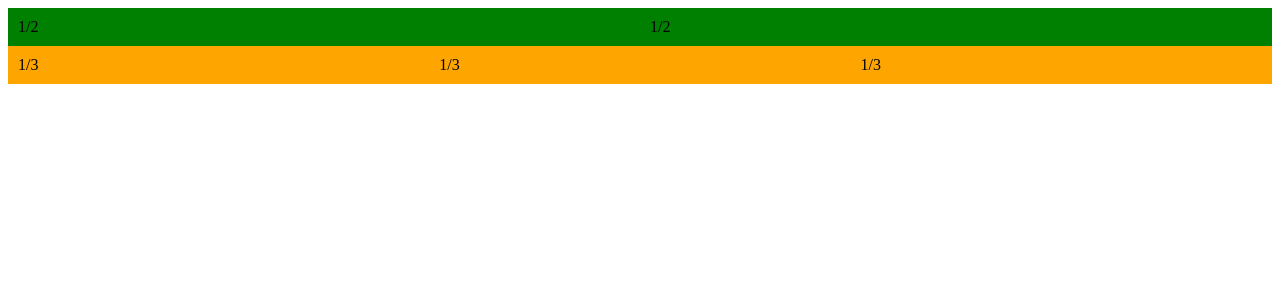
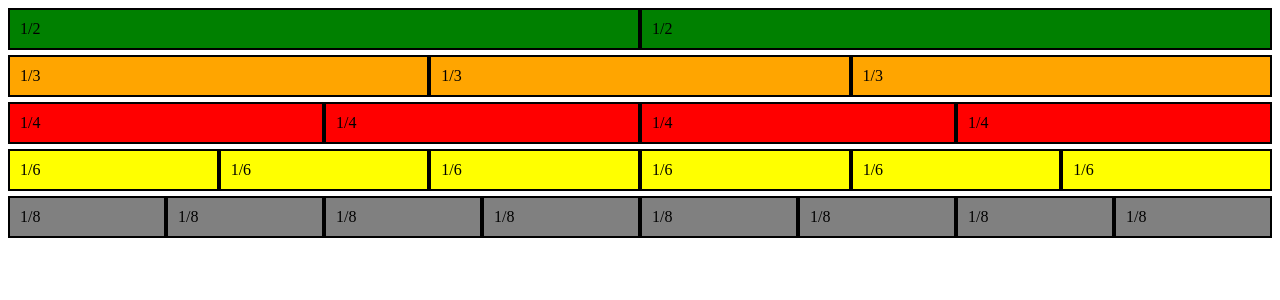
Before and after one commit to hbryant98/Codeup-Web-Exercises, a PHP site: page /gridlayout.html in a window 1280 px wide. Shown: the top 300 px of the page. Run offline with PHP 8.4, Linux system fonts and the light colour scheme.

Commit message:
added margin and borders

```diff
--- a/public/css/gridlayout.css
+++ b/public/css/gridlayout.css
@@ -25,15 +25,32 @@ html {
 .column {
 	float: left;
 	padding: 10px;
+	margin-bottom: 5px;
+	border: solid black 2px;
 	/*background: blue;*/
 }
 
 .column.one-third {
 	width: 33.33%;
 	background: orange;
+	/*border: solid black 5px;*/
 }
 
 .column.one-half {
 	width: 50%;
 	background: green;
+	/*border: solid black 5px;*/
+	/*margin-bottom: 10px;*/
 }
+.column.one-fourth {
+	width: 25%;
+	background: red;
+}
+.column.one-sixth {
+	width: 16.667%;
+	background: yellow;
+}
+.column.one-eighth {
+	width: 12.5%;
+	background: gray;
+}
--- a/public/gridlayout.html
+++ b/public/gridlayout.html
@@ -19,6 +19,29 @@
 			<div class="column one-third">1/3</div>
 			<div class="column one-third">1/3</div>
 		</div>
+		<div class="row">
+			<div class="column one-fourth">1/4</div>
+			<div class="column one-fourth">1/4</div>
+			<div class="column one-fourth">1/4</div>
+			<div class="column one-fourth">1/4</div>
+		</div>
+		<div class="row">
+			<div class="column one-sixth">1/6</div>
+			<div class="column one-sixth">1/6</div>
+			<div class="column one-sixth">1/6</div>
+			<div class="column one-sixth">1/6</div>
+			<div class="column one-sixth">1/6</div>
+			<div class="column one-sixth">1/6</div>
+		</div>
+		<div class="row">
+			<div class="column one-eighth">1/8</div>
+			<div class="column one-eighth">1/8</div>
+			<div class="column one-eighth">1/8</div>
+			<div class="column one-eighth">1/8</div>
+			<div class="column one-eighth">1/8</div>
+			<div class="column one-eighth">1/8</div>
+			<div class="column one-eighth">1/8</div>
+			<div class="column one-eighth">1/8</div>
 	</div>
 
 
```
